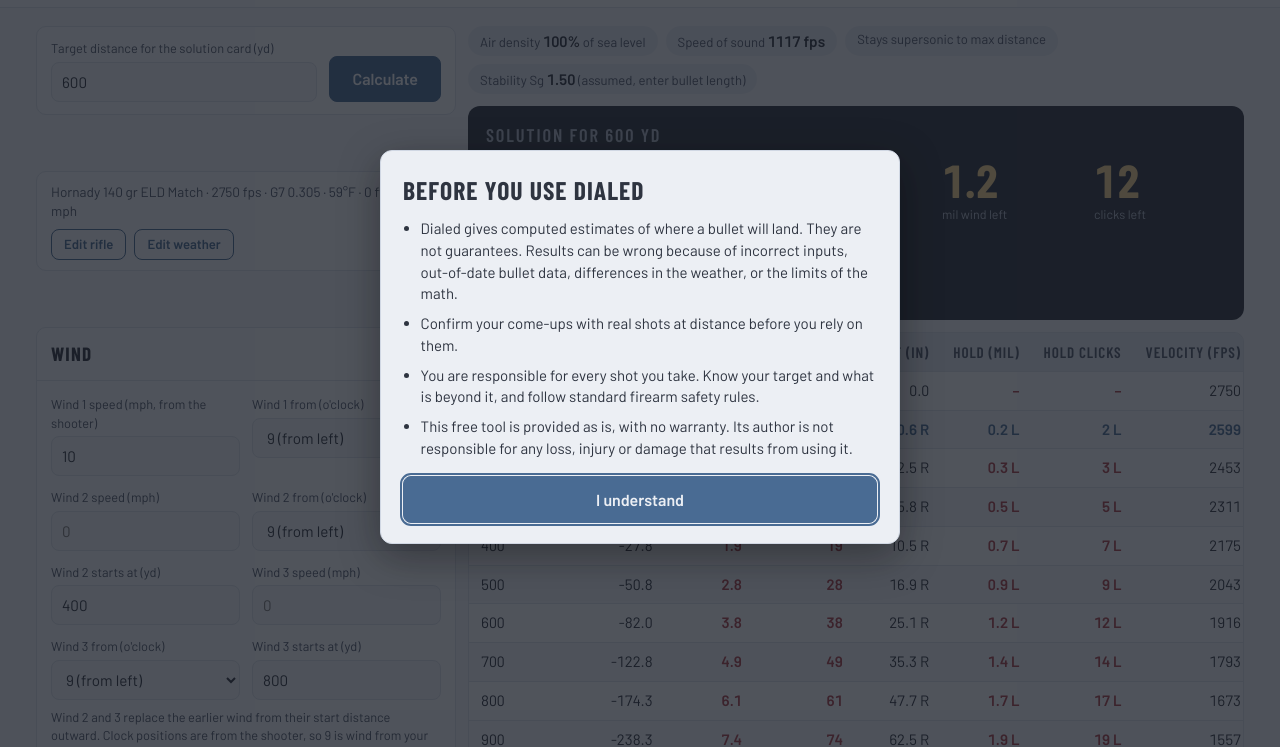
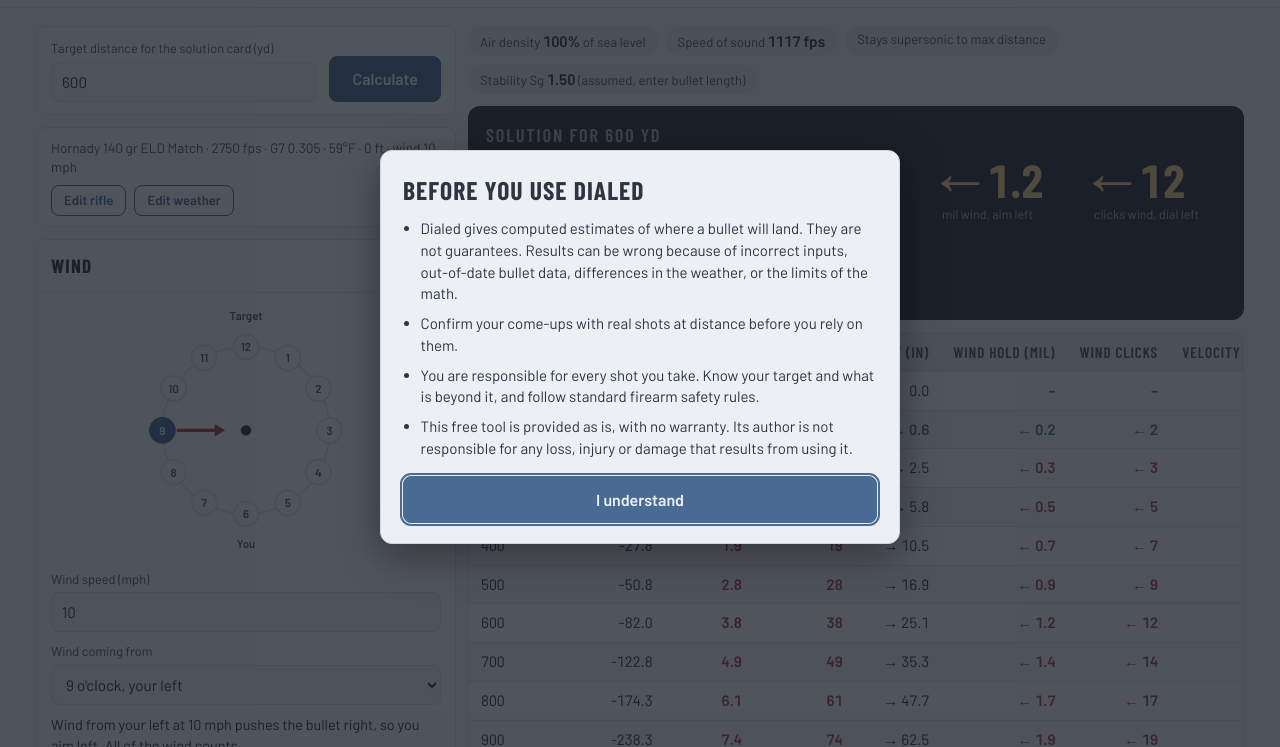
Before and after one commit to theopencrag-byte/dialed, a plain HTML site: page index.html in a window 1280 px wide. Shown: the part 53-800 px from the top of the page. Drawn offline with nearby package versions, Linux system fonts and the light colour scheme.

Commit message:
Add files via upload

```diff
--- a/index.html
+++ b/index.html
@@ -100,6 +100,26 @@ td.dial{color:var(--hot);font-weight:600}
 .setuptext{margin:0;font-size:.85rem;color:var(--mute);min-width:0;flex:1 1 220px}
 .setup .actions{margin:0}
 .setup button{padding:5px 12px;font-size:.82rem}
+.windbox{display:flex;flex-wrap:wrap;gap:16px;align-items:center}
+.winddial{width:min(100%,230px);flex:none;margin:0 auto}
+.winddial svg{width:100%;height:auto;display:block}
+.wd-ring{fill:none;stroke:var(--line);stroke-width:1.5}
+.wd-dot{fill:var(--panel);stroke:var(--line);stroke-width:1.5;cursor:pointer}
+.wd-dot.on{fill:var(--accent);stroke:var(--accent)}
+.wd-g:hover .wd-dot{stroke:var(--accent)}
+.wd-g:focus-visible{outline:none}
+.wd-g:focus-visible .wd-dot{stroke:var(--ink);stroke-width:3}
+.wd-num{fill:var(--mute);font:600 11px var(--body);text-anchor:middle;dominant-baseline:central;pointer-events:none}
+.wd-num.on{fill:var(--accent-ink)}
+.wd-line{stroke:var(--hot);stroke-width:3;stroke-linecap:round}
+.wd-head{fill:var(--hot)}
+.wd-off{opacity:.3}
+.wd-lab{fill:var(--mute);font:600 11px var(--body);text-anchor:middle}
+.wd-me{fill:var(--ink)}
+.windctl{flex:1 1 220px;min-width:0;display:flex;flex-direction:column;gap:10px}
+.windread{margin:0;font-size:.9rem}
+details.sub{margin-top:12px;background:var(--bg)}
+details.sub>summary{font-size:1rem}
 .err{color:var(--hot);font-weight:600}
 footer{max-width:1240px;margin:0 auto;padding:0 16px 24px;font-size:.78rem;color:var(--mute)}
 @media (max-width:480px){.tag{display:none}.big .n{font-size:2.4rem}}
@@ -117,17 +137,26 @@ footer{max-width:1240px;margin:0 auto;padding:0 16px 24px;font-size:.78rem;color
 <div class="setup a-setup"><p id="setuptext" class="setuptext"></p><p class="actions"><button type="button" id="goRifle">Edit rifle</button><button type="button" id="goWeather">Edit weather</button></p></div>
 <div class="a-out"><div id="out"></div></div>
 <div class="a-wind"><details class="sec" open><summary>Wind</summary><div class="sbody">
+<div class="windbox">
+<div class="winddial" id="winddial" role="group" aria-label="Wind direction dial"></div>
+<div class="windctl">
+<label>Wind speed (mph)<input id="wind" type="number" min="0" value="10"></label>
+<label>Wind coming from<select id="clock"></select></label>
+<p class="windread" id="windread"></p>
+</div>
+</div>
+<p class="note">Picture yourself behind the rifle looking at the target, which is at 12 o'clock. Tap the dial where the wind is coming from. Only the sideways part of the wind counts here, so wind from straight ahead or straight behind adds no correction.</p>
+<details class="sec sub"><summary>Wind changes downrange (optional)</summary><div class="sbody">
 <div class="grid">
-<label>Wind 1 speed (mph, from the shooter)<input id="wind" type="number" value="10"></label>
-<label>Wind 1 from (o'clock)<select id="clock"></select></label>
-<label>Wind 2 speed (mph)<input id="wind2" type="number" placeholder="0"></label>
-<label>Wind 2 from (o'clock)<select id="clock2"></select></label>
-<label>Wind 2 starts at (yd)<input id="start2" type="number" value="400"></label>
-<label>Wind 3 speed (mph)<input id="wind3" type="number" placeholder="0"></label>
-<label>Wind 3 from (o'clock)<select id="clock3"></select></label>
-<label>Wind 3 starts at (yd)<input id="start3" type="number" value="800"></label>
+<label>Second wind starts at (yd)<input id="start2" type="number" value="400"></label>
+<label>Second wind speed (mph)<input id="wind2" type="number" min="0" placeholder="0"></label>
+<label>Second wind from<select id="clock2"></select></label>
+<label>Third wind starts at (yd)<input id="start3" type="number" value="800"></label>
+<label>Third wind speed (mph)<input id="wind3" type="number" min="0" placeholder="0"></label>
+<label>Third wind from<select id="clock3"></select></label>
 </div>
-<p class="note">Wind 2 and 3 replace the earlier wind from their start distance outward. Clock positions are from the shooter, so 9 is wind from your left. Weather lookups fill Wind 1 from the compass direction and your shooting direction.</p>
+<p class="note">Each extra wind replaces the one before it from its start distance outward. For example, 10 mph from your left out to 400 yd, then 5 mph from your left beyond that. Leave the speed blank to skip a wind.</p>
+</div></details>
 </div></details></div>
 <div class="a-tset"><details class="sec"><summary>Table range and columns</summary><div class="sbody">
 <div class="grid">
@@ -242,10 +271,8 @@ footer{max-width:1240px;margin:0 auto;padding:0 16px 24px;font-size:.78rem;color
 const G1=[0,.2629,.5,.2032,.7,.2165,.8,.2546,.85,.2901,.9,.3415,.95,.4084,1,.4805,1.05,.5427,1.1,.5883,1.2,.6393,1.3,.6589,1.4,.6625,1.5,.6573,1.6,.6474,1.8,.621,2,.5934,2.2,.5685,2.5,.5397,3,.5133,3.5,.504,4,.5006,5,.4988];
 const G7=[0,.1198,.5,.1194,.7,.1202,.8,.1242,.85,.1306,.9,.1464,.95,.2054,.975,.2993,1,.3803,1.05,.4043,1.1,.4014,1.2,.3884,1.3,.3732,1.4,.358,1.5,.344,1.6,.3315,1.8,.3117,2,.298,2.25,.2835,2.5,.2697,2.75,.2561,3,.2424,3.5,.2154,4,.1935,5,.1618];
 function cd(tab,m){const n=tab.length;if(m<=0)return tab[1];for(let i=0;i<n-2;i+=2){if(m<=tab[i+2]){const f=(m-tab[i])/(tab[i+2]-tab[i]);return tab[i+1]+f*(tab[i+3]-tab[i+1]);}}return tab[n-1];}
-const sel=document.getElementById('clock');
-for(let i=1;i<=12;i++){const o=document.createElement('option');o.value=i;o.textContent=i+(i==3?' (from right)':i==9?' (from left)':'');sel.appendChild(o);}
-sel.value=9;
-['clock2','clock3'].forEach(id=>{const e=document.getElementById(id);for(let i=1;i<=12;i++){e.add(new Option(i+(i==3?' (from right)':i==9?' (from left)':''),i));}e.value=9;});
+const CLOCKNAME=['','ahead, slightly right','ahead and right','your right','behind and right','behind, slightly right','behind you','behind, slightly left','behind and left','your left','ahead and left','ahead, slightly left','straight ahead'];
+['clock','clock2','clock3'].forEach(id=>{const e=document.getElementById(id);for(let i=1;i<=12;i++){e.add(new Option(i+" o'clock, "+CLOCKNAME[i],i));}e.value=9;});
 const $=id=>document.getElementById(id);
 const FT=0.3048,YD=0.9144,IN=0.0254,GR=6.479891e-5;
 
@@ -300,16 +327,17 @@ function run(o={}){
   return {rows,rho,sos,Sg,haveLen,zero:+$('zero').value};
 }
 
+const A=(v,t)=>(parseFloat(t)===0?'':(v>=0?'→ ':'← '))+t;
 const COLS=[
  {k:'dist',always:1,h:'Distance (yd)',l:'Distance',c:r=>`<td>${Math.round(r.d)}</td>`},
  {k:'drop',h:'Drop (in)',l:'Drop (in)',c:r=>`<td>${f(r.dropIn)}</td>`},
  {k:'emoa',h:'Elev (MOA)',l:'Elevation (MOA)',c:r=>`<td class="dial">${r.d?f(r.moa):'–'}</td>`},
  {k:'emil',h:'Elev (mil)',l:'Elevation (mil)',c:r=>`<td class="dial">${r.d?f(r.mil):'–'}</td>`},
  {k:'eclk',h:'Elev clicks',l:'Elevation clicks',c:r=>`<td class="dial">${r.d?clicks(r,'e'):'–'}</td>`},
- {k:'drift',h:'Drift (in)',l:'Drift (in)',c:r=>`<td>${f(Math.abs(r.drift))} ${r.d?(r.drift>=0?'R':'L'):''}</td>`},
- {k:'hmoa',h:'Hold (MOA)',l:'Wind hold (MOA)',c:r=>`<td class="dial">${r.d?f(Math.abs(r.wmoa))+' '+(r.wmoa>=0?'R':'L'):'–'}</td>`},
- {k:'hmil',h:'Hold (mil)',l:'Wind hold (mil)',c:r=>`<td class="dial">${r.d?f(Math.abs(r.wmil))+' '+(r.wmil>=0?'R':'L'):'–'}</td>`},
- {k:'hclk',h:'Hold clicks',l:'Wind hold clicks',c:r=>{const w=clicks(r,'w');return `<td class="dial">${r.d?Math.abs(w)+' '+(w>=0?'R':'L'):'–'}</td>`;}},
+ {k:'drift',h:'Drift (in)',l:'Drift (in)',c:r=>`<td>${A(r.drift,f(Math.abs(r.drift)))}</td>`},
+ {k:'hmoa',h:'Wind hold (MOA)',l:'Wind hold (MOA)',c:r=>`<td class="dial">${r.d?A(r.wmoa,f(Math.abs(r.wmoa))):'–'}</td>`},
+ {k:'hmil',h:'Wind hold (mil)',l:'Wind hold (mil)',c:r=>`<td class="dial">${r.d?A(r.wmil,f(Math.abs(r.wmil))):'–'}</td>`},
+ {k:'hclk',h:'Wind clicks',l:'Wind clicks',c:r=>{const w=clicks(r,'w');return `<td class="dial">${r.d?A(w,String(Math.abs(w))):'–'}</td>`;}},
  {k:'vel',h:'Velocity (fps)',l:'Velocity (fps)',c:r=>`<td>${Math.round(r.v)}</td>`},
  {k:'en',h:'Energy (ft-lb)',l:'Energy (ft-lb)',c:r=>`<td>${Math.round(r.e)}</td>`},
  {k:'time',h:'Time (s)',l:'Time of flight (s)',c:r=>`<td>${r.t.toFixed(2)}</td>`}];
@@ -330,6 +358,7 @@ function f(n,d=1){return (Math.abs(n)<0.05&&d==1?0:n).toFixed(d);}
 function clicks(r,which){const [u,v]=$('ck').value.split(':');const val=which==='e'?(u==='MOA'?r.moa:r.mil):(u==='MOA'?r.wmoa:r.wmil);return Math.round(val/ +v);}
 function render(){
   try{updateSetup();}catch(e){}
+  try{updateWind();}catch(e){}
   let res,q;
   try{res=run();q=run({maxr:+$('sd').value,step:+$('sd').value});}catch(e){$('out').innerHTML='<p class="err">Check your inputs and try again.</p>';return;}
   const trans=res.rows.find(r=>r.v<res.sos/FT);const cu=$('ck').value.split(':')[0];
@@ -338,13 +367,13 @@ function render(){
   if(res.Sg!=null){const ok=res.Sg>=1.5?'stable':res.Sg>=1.0?'marginal':'unstable';h+=`<span>Stability Sg <b>${res.Sg.toFixed(2)}</b> (${res.haveLen?ok:'assumed, enter bullet length'})</span>`;}
   h+='</div>';
   const r=q.rows[q.rows.length-1],ce=clicks(r,'e'),cw=clicks(r,'w');
-  h+=`<div class="card"><b>Solution for ${Math.round(r.d)} yd</b><div class="big" style="margin-top:8px"><div><div class="n">${f(Math.abs(r.mil))}</div><div class="l">mil ${r.mil>=0?'up':'down'}</div></div><div><div class="n">${f(Math.abs(r.moa))}</div><div class="l">MOA ${r.moa>=0?'up':'down'}</div></div><div><div class="n">${Math.abs(ce)}</div><div class="l">clicks ${ce>=0?'up':'down'}</div></div><div><div class="n">${f(Math.abs(r.wmil))}</div><div class="l">mil wind ${r.wmil>=0?'right':'left'}</div></div><div><div class="n">${Math.abs(cw)}</div><div class="l">clicks ${cw>=0?'right':'left'}</div></div><div><div class="n">${r.t.toFixed(2)}</div><div class="l">seconds</div></div></div></div>`;
+  h+=`<div class="card"><b>Solution for ${Math.round(r.d)} yd</b><div class="big" style="margin-top:8px"><div><div class="n">${f(Math.abs(r.mil))}</div><div class="l">mil, dial ${r.mil>=0?'up':'down'}</div></div><div><div class="n">${f(Math.abs(r.moa))}</div><div class="l">MOA, dial ${r.moa>=0?'up':'down'}</div></div><div><div class="n">${Math.abs(ce)}</div><div class="l">clicks, dial ${ce>=0?'up':'down'}</div></div><div><div class="n">${A(r.wmil,f(Math.abs(r.wmil)))}</div><div class="l">mil wind${Math.abs(r.wmil)<0.05?'':', aim '+(r.wmil>=0?'right':'left')}</div></div><div><div class="n">${A(cw,String(Math.abs(cw)))}</div><div class="l">clicks wind${cw===0?'':', dial '+(cw>=0?'right':'left')}</div></div><div><div class="n">${r.t.toFixed(2)}</div><div class="l">seconds in flight</div></div></div></div>`;
   const cs=COLS.filter(c=>c.always||colSel[c.k]);
   h+=`<div class="wrap"><table><thead><tr>${cs.map(c=>'<th>'+c.h+'</th>').join('')}</tr></thead><tbody>`;
   res.rows.forEach(r=>{
     h+=`<tr${Math.abs(r.d-res.zero)<0.5?' class="zero"':''}>${cs.map(c=>c.c(r)).join('')}</tr>`;
   });
-  h+='</tbody></table></div><p class="note">Elevation: positive means dial up. Hold columns include wind, spin drift and Coriolis (when latitude is set), shown as the direction to aim or dial. Drift shows where the bullet lands relative to point of aim. Aerodynamic jump is not modeled. Spin drift uses the Litz approximation, and stability uses the Miller formula.</p>';
+  h+='</tbody></table></div><p class="note">Elevation: positive means dial up. The arrows in the Drift column show which way the bullet lands off your aim point with no correction. The arrows in the wind hold and click columns show which way to aim or dial to cancel that drift, so they point the opposite way. Drift and wind hold include wind, spin drift and Coriolis (when latitude is set). Aerodynamic jump is not modeled. Spin drift uses the Litz approximation, and stability uses the Miller formula.</p>';
   $('out').innerHTML=h;
 }
 // Bullet data: ammolytics/projectiles (MIT License, Copyright (c) 2018 ammolytics), compiled from manufacturer published specs.
@@ -1114,6 +1143,31 @@ function updateSetup(){
   try{const o=$('bul').selectedOptions;if(o&&o[0]&&$('bul').value!=='')name=o[0].text;}catch(e){}
   el.textContent=name+' · '+$('mv').value+' fps · '+$('model').value+' '+$('bc').value+' · '+$('temp').value+'°F · '+$('alt').value+' ft · wind '+$('wind').value+' mph';
 }
+function updateWind(){
+  const box=$('winddial');if(!box)return;
+  const c=+$('clock').value||12,sp=+$('wind').value||0,cx=110,cy=118,R=80,t=c*Math.PI/6;
+  let g='<circle class="wd-ring" cx="'+cx+'" cy="'+cy+'" r="'+R+'"/>';
+  for(let i=1;i<=12;i++){
+    const a=i*Math.PI/6,x=(cx+R*Math.sin(a)).toFixed(1),y=(cy-R*Math.cos(a)).toFixed(1),on=i===c;
+    g+='<g class="wd-g" data-c="'+i+'" role="button" tabindex="0" aria-pressed="'+on+'" aria-label="Wind from '+i+" o'clock, "+CLOCKNAME[i]+'"><circle class="wd-dot'+(on?' on':'')+'" cx="'+x+'" cy="'+y+'" r="12"/><text class="wd-num'+(on?' on':'')+'" x="'+x+'" y="'+y+'">'+i+'</text></g>';
+  }
+  const px=cx+R*Math.sin(t),py=cy-R*Math.cos(t),ux=-Math.sin(t),uy=Math.cos(t);
+  const sx=px+ux*15,sy=py+uy*15,ex=cx-ux*20,ey=cy-uy*20,bx=ex-ux*10,by=ey-uy*10,nx=-uy,ny=ux;
+  g+='<g class="'+(sp>0?'':'wd-off')+'" aria-hidden="true"><line class="wd-line" x1="'+sx.toFixed(1)+'" y1="'+sy.toFixed(1)+'" x2="'+bx.toFixed(1)+'" y2="'+by.toFixed(1)+'"/><polygon class="wd-head" points="'+ex.toFixed(1)+','+ey.toFixed(1)+' '+(bx+nx*6).toFixed(1)+','+(by+ny*6).toFixed(1)+' '+(bx-nx*6).toFixed(1)+','+(by-ny*6).toFixed(1)+'"/></g>';
+  g+='<circle class="wd-me" cx="'+cx+'" cy="'+cy+'" r="5"/><text class="wd-lab" x="'+cx+'" y="12">Target</text><text class="wd-lab" x="'+cx+'" y="231">You</text>';
+  box.innerHTML='<svg viewBox="0 0 220 236" role="img" aria-label="Wind dial. Target at the top, you at the bottom. Wind from '+CLOCKNAME[c]+'.">'+g+'</svg>';
+  const s=Math.sin(t),side=Math.abs(s);let txt;
+  if(sp<=0)txt='No wind set. Enter a speed above 0.';
+  else if(side<.05)txt='Wind from '+CLOCKNAME[c]+' at '+sp+' mph. A head or tail wind adds no sideways push in this calculator, so there is no wind correction.';
+  else{const pct=Math.round(side*100);txt='Wind from '+CLOCKNAME[c]+' at '+sp+' mph pushes the bullet '+(s>0?'left':'right')+', so you aim '+(s>0?'right':'left')+'. '+(pct>=99?'All of the wind counts.':pct+'% of the wind counts sideways.');}
+  $('windread').textContent=txt;
+}
+{
+  const dial=$('winddial');
+  const pickWind=(e,key)=>{const g=e.target.closest&&e.target.closest('[data-c]');if(!g)return;if(key)e.preventDefault();const v=g.getAttribute('data-c');$('clock').value=v;render();if(key){const n=dial.querySelector('[data-c="'+v+'"]');if(n)n.focus();}};
+  dial.addEventListener('click',e=>pickWind(e,false));
+  dial.addEventListener('keydown',e=>{if(e.key==='Enter'||e.key===' ')pickWind(e,true);});
+}
 let tm;
 document.querySelectorAll('main input,main select').forEach(el=>{if(['place','lname','pres2','lsel','cal','bul','sd'].includes(el.id)||el.closest('#colpick'))return;el.addEventListener(el.tagName==='SELECT'?'change':'input',()=>{clearTimeout(tm);tm=setTimeout(render,250);});});
 $('sd').addEventListener('input',()=>{clearTimeout(tm);tm=setTimeout(render,250);});
--- a/sw.js
+++ b/sw.js
@@ -1,6 +1,6 @@
 // Dialed service worker: app files are cached on first visit so the app opens offline.
 // Bump VERSION whenever you change index.html so phones pick up the new copy.
-const VERSION='dialed-v5';
+const VERSION='dialed-v6';
 const SHELL=['./','index.html','manifest.webmanifest','icons/icon-192.png','icons/icon-512.png','icons/icon-maskable-512.png','icons/apple-touch-icon.png','icons/favicon-32.png'];
 
 self.addEventListener('install',e=>{
```
